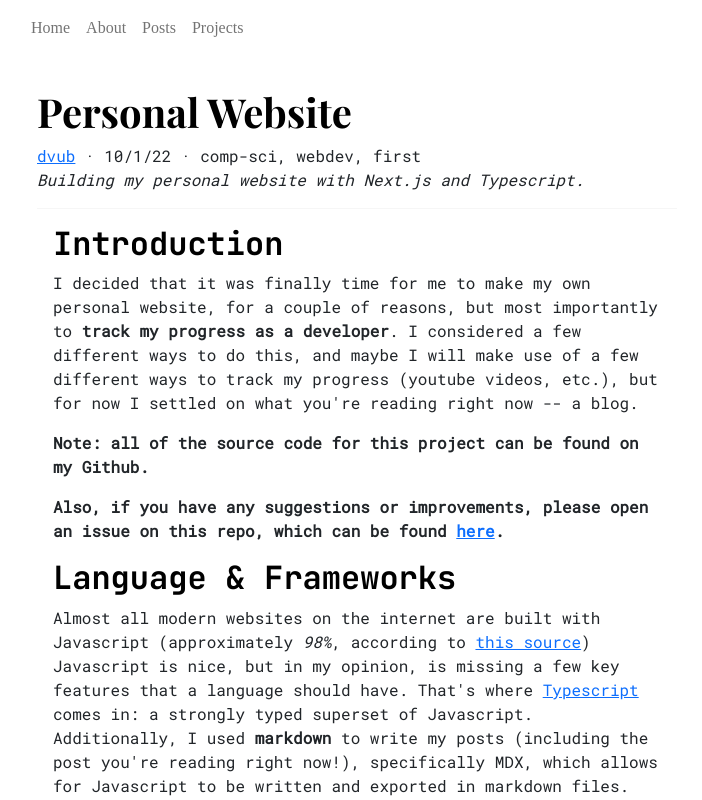
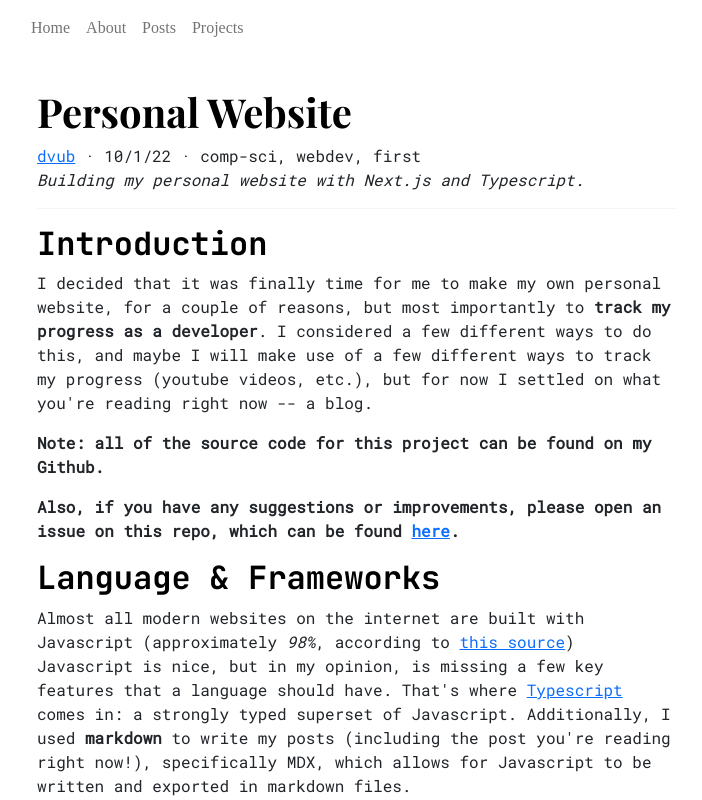
Before and after one commit to dvub/dvub-site, a Next.js app: page /posts/personal-site in a window 1280 px wide. Shown: the top 800 px of the page, without its empty margins (59-761 px from the left). Built offline with nearby package versions, Linux system fonts and the light colour scheme; a small style sheet from the web is missing; a web font is replaced by a local one.

Commit message:
removed margin

```diff
--- a/components/layout.tsx
+++ b/components/layout.tsx
@@ -61,7 +61,7 @@ const Layout: FC<Props> = (props) => {
                 </header>
                 <hr />
                 {/* props.children will render the standard md content*/}
-                <div style={{margin: '1rem'}}>
+                <div>
                     {children}
                 </div>
                 thanks for reading,
--- a/pages/about.tsx
+++ b/pages/about.tsx
@@ -10,7 +10,8 @@ const About = () => {
         <title>About</title>
       </Head>
       <h1 className='animate'>About</h1>
-      <div style={{ margin: '1rem', marginBottom: '10rem' }}>
+      <hr />
+      <div style={{ marginBottom: '5rem'}}>
         <div className='animate' style={{ animationDelay: '0.125s', maxWidth: '100%' }}>
           <h2>
             Overview
@@ -58,7 +59,6 @@ const About = () => {
           <p>
             Other than programming, I have many other hobbies and passions. I love to play video games and play, as well as listen to music! I&apos;ve played piano and guitar for a good portion of my life, and I absolutely love music. I quite like to play jazz!
           </p>
-          <hr />
         </div>
       </div>
     </div>
```
